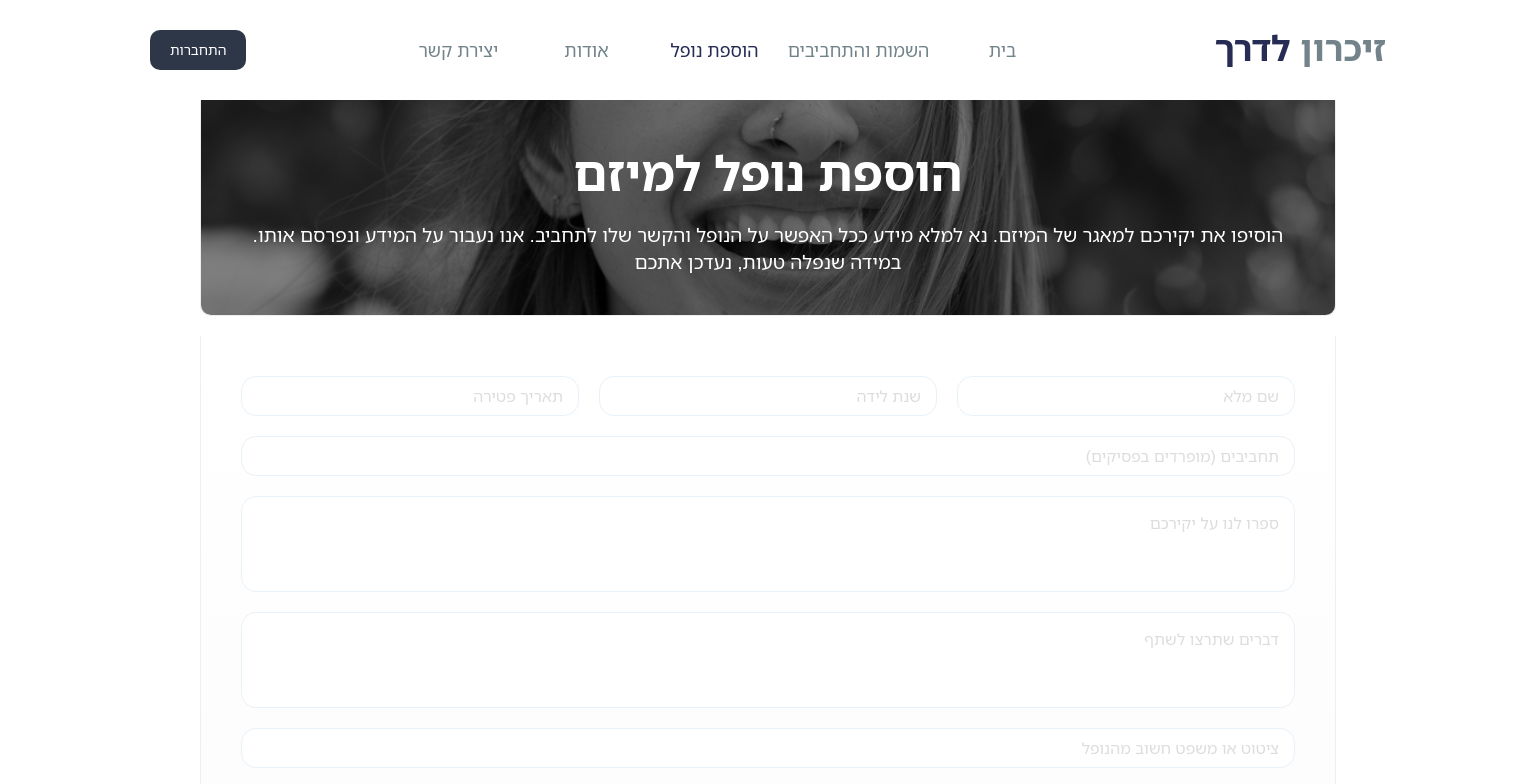
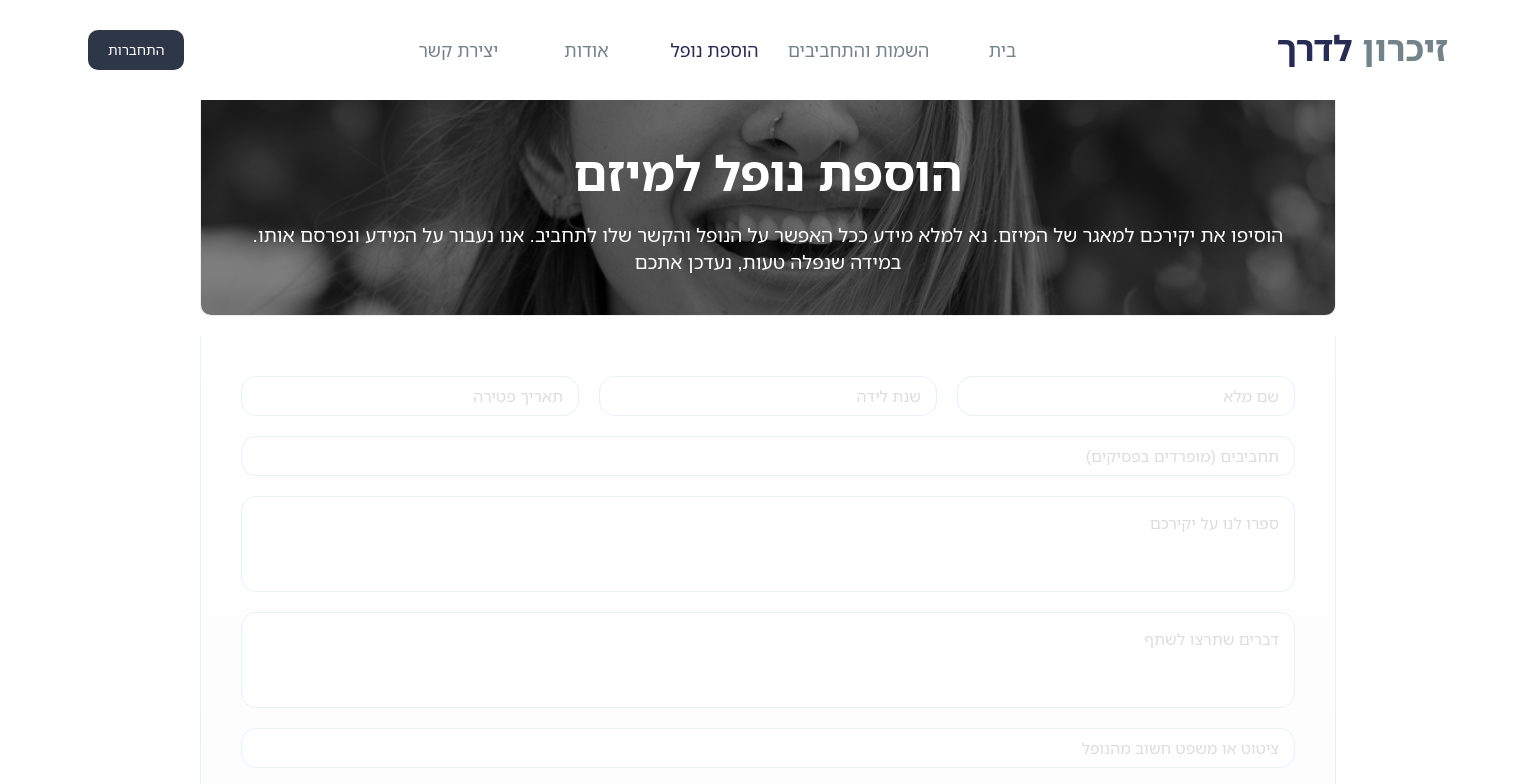
Before and after one commit to Skillink-org/Zikaron-Laderech, a Next.js app: page /add-fallen in a window 1536 px wide. Shown: the top 784 px of the page. Built offline with nearby package versions, Linux system fonts and the light colour scheme; no server answers.

Commit message:
limit header width to max 1400px

```diff
--- a/app/components/Header/style.module.scss
+++ b/app/components/Header/style.module.scss
@@ -209,12 +209,8 @@
 
 @media (min-width: 1440px) {
     .header {
-        padding-inline: 150px;
+        max-width: 1400px;
+        margin-inline: auto;
+        padding-inline: 20px;
     }
 }
-
-@media (min-width: 1600px) {
-    .header {
-        padding-inline: 200px;
-    }
-}
```
